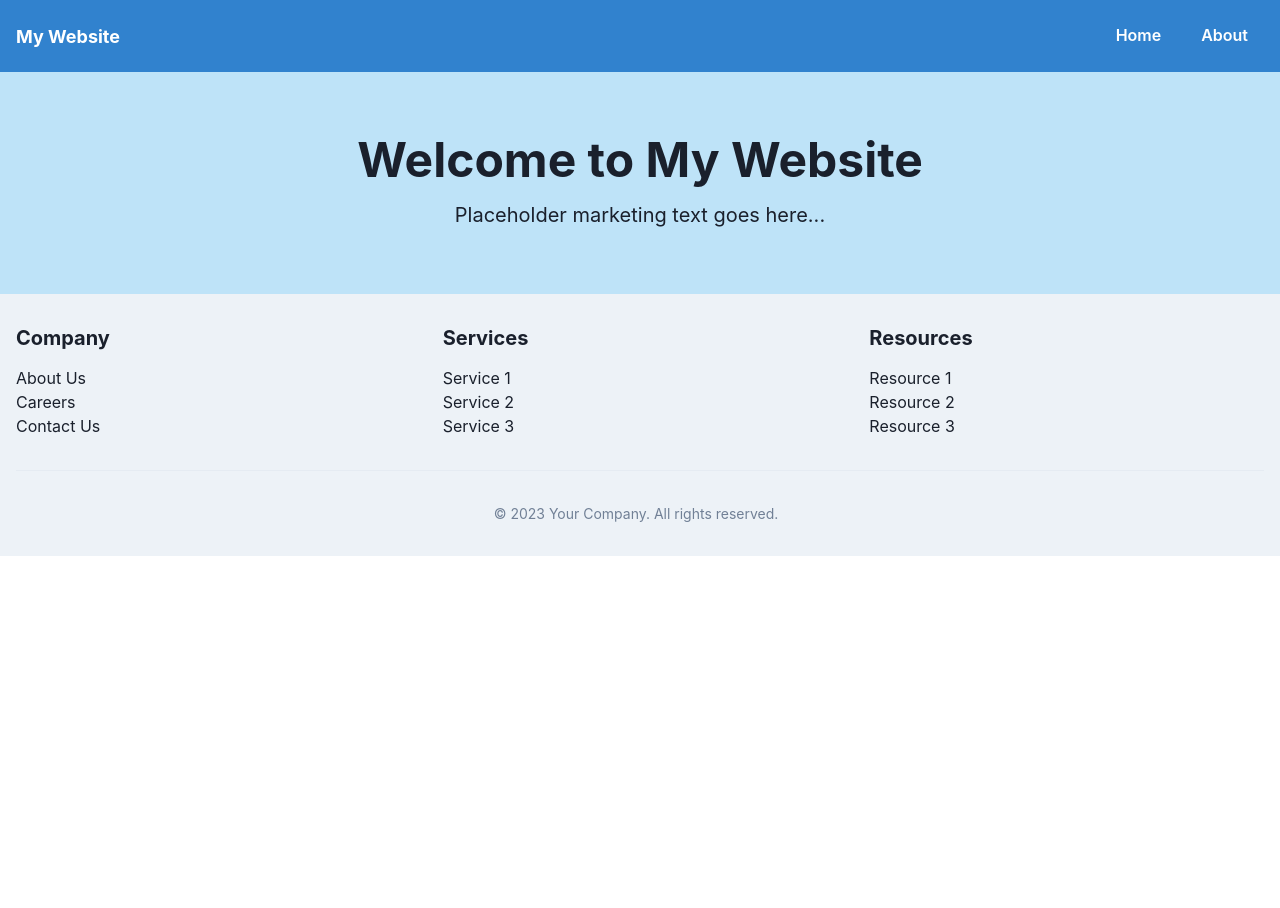
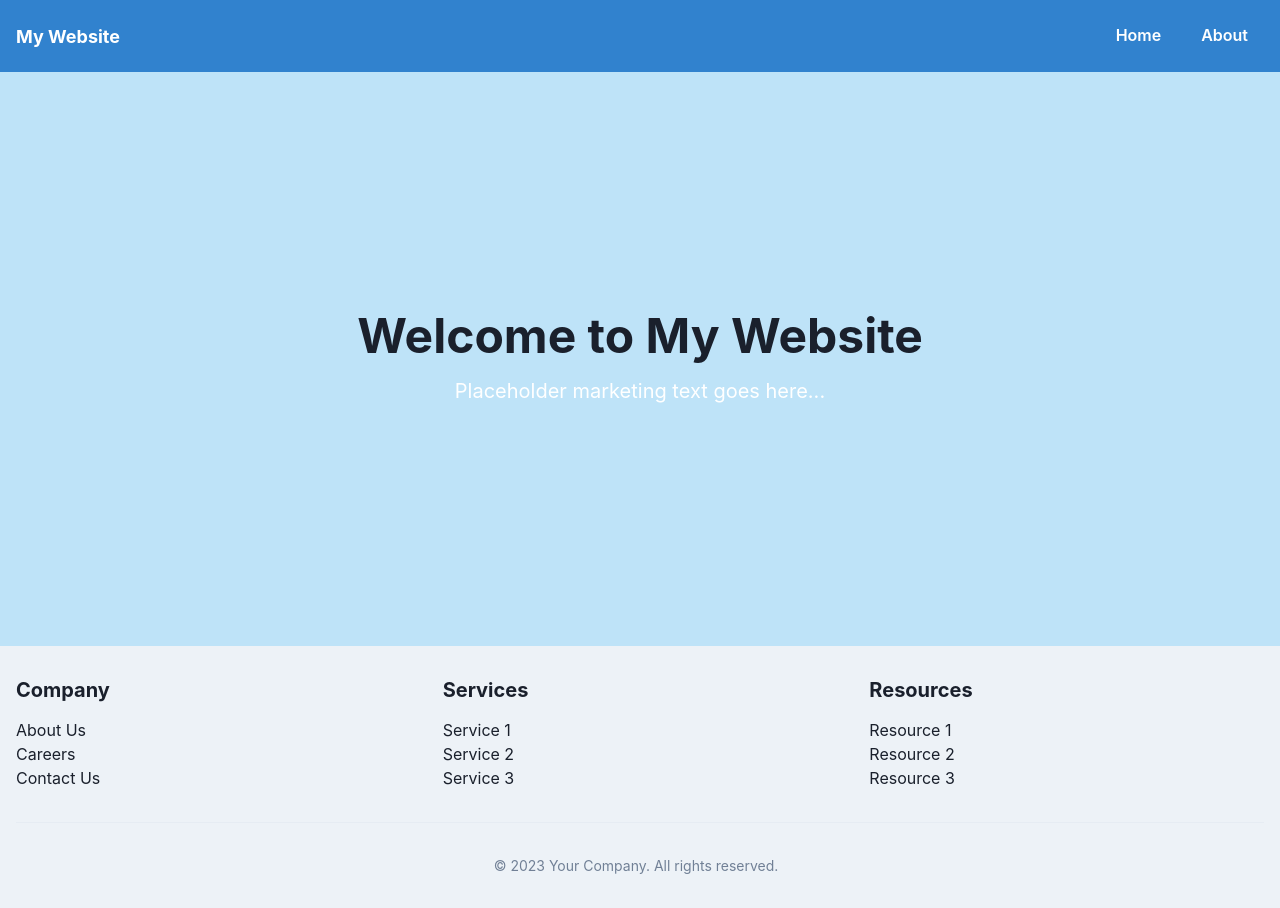
Before and after one commit to piotrszubert/next-chakraUI, a Next.js app: page / in a window 1280 px wide. Before the commit the page ends 800 px from the top, so only its background shows below. Built offline with nearby package versions, Linux system fonts and the light colour scheme.

Commit message:
adjusted padding

```diff
--- a/src/components/Hero.js
+++ b/src/components/Hero.js
@@ -2,11 +2,11 @@ import { Box, Heading, Text } from '@chakra-ui/react';
 
 const Hero = () => {
   return (
-    <Box bg="blue.100" py={16} px={4} textAlign="center">
+    <Box bg="blue.100" py={60} px={4} textAlign="center">
       <Heading as="h1" size="2xl" mb={4}>
         Welcome to My Website
       </Heading>
-      <Text fontSize="xl" color="whit">
+      <Text fontSize="xl" color="white">
         Placeholder marketing text goes here...
       </Text>
     </Box>
```
